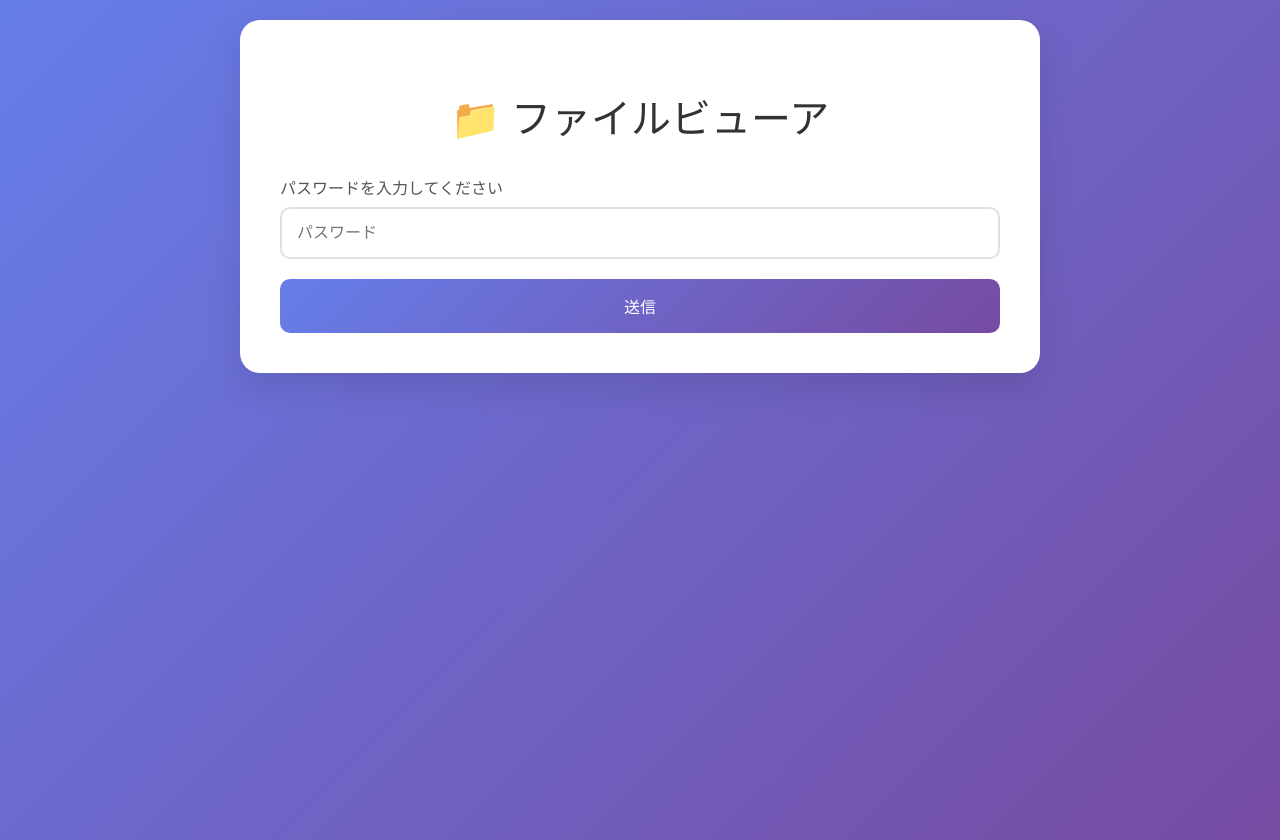
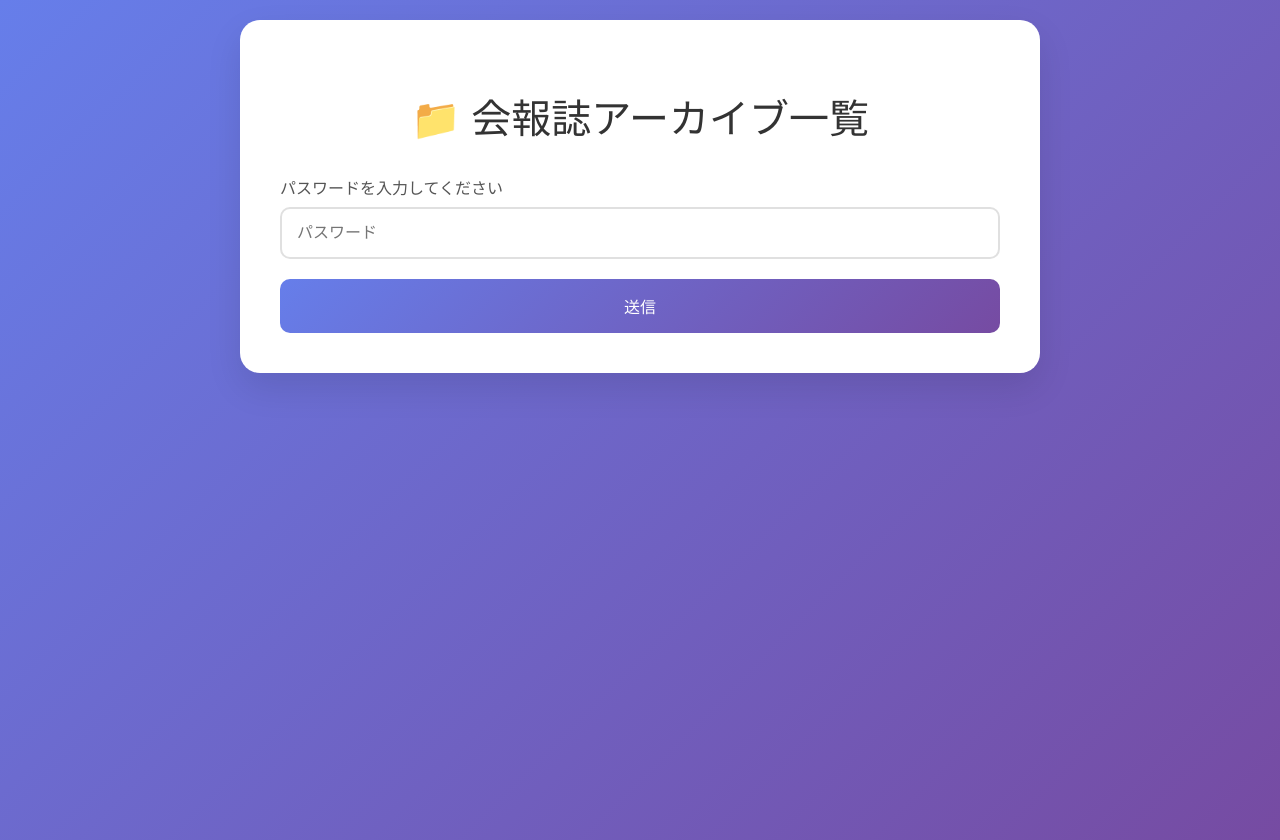
Before and after one commit to sinniji/Newsletter, a plain HTML site: page index.html in a window 1280 px wide. Drawn offline with Linux system fonts and the light colour scheme.

Commit message:
Update index.html

```diff
--- a/index.html
+++ b/index.html
@@ -190,7 +190,7 @@
 </head>
 <body>
     <div class="container">
-        <h1>📁 ファイルビューア</h1>
+        <h1>📁 会報誌アーカイブ一覧</h1>
 
         <form id="passwordForm">
             <div class="form-group">
```
